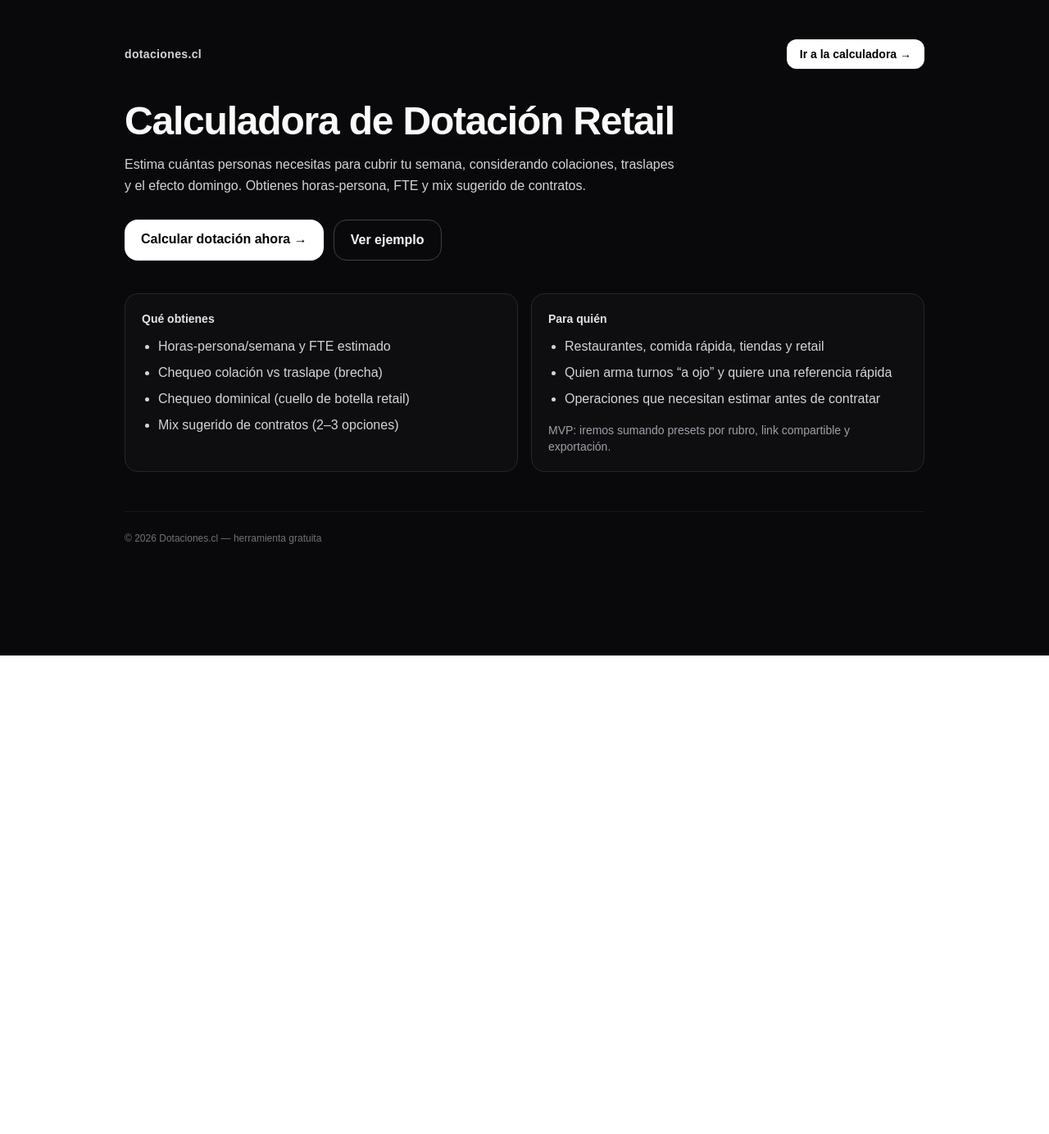
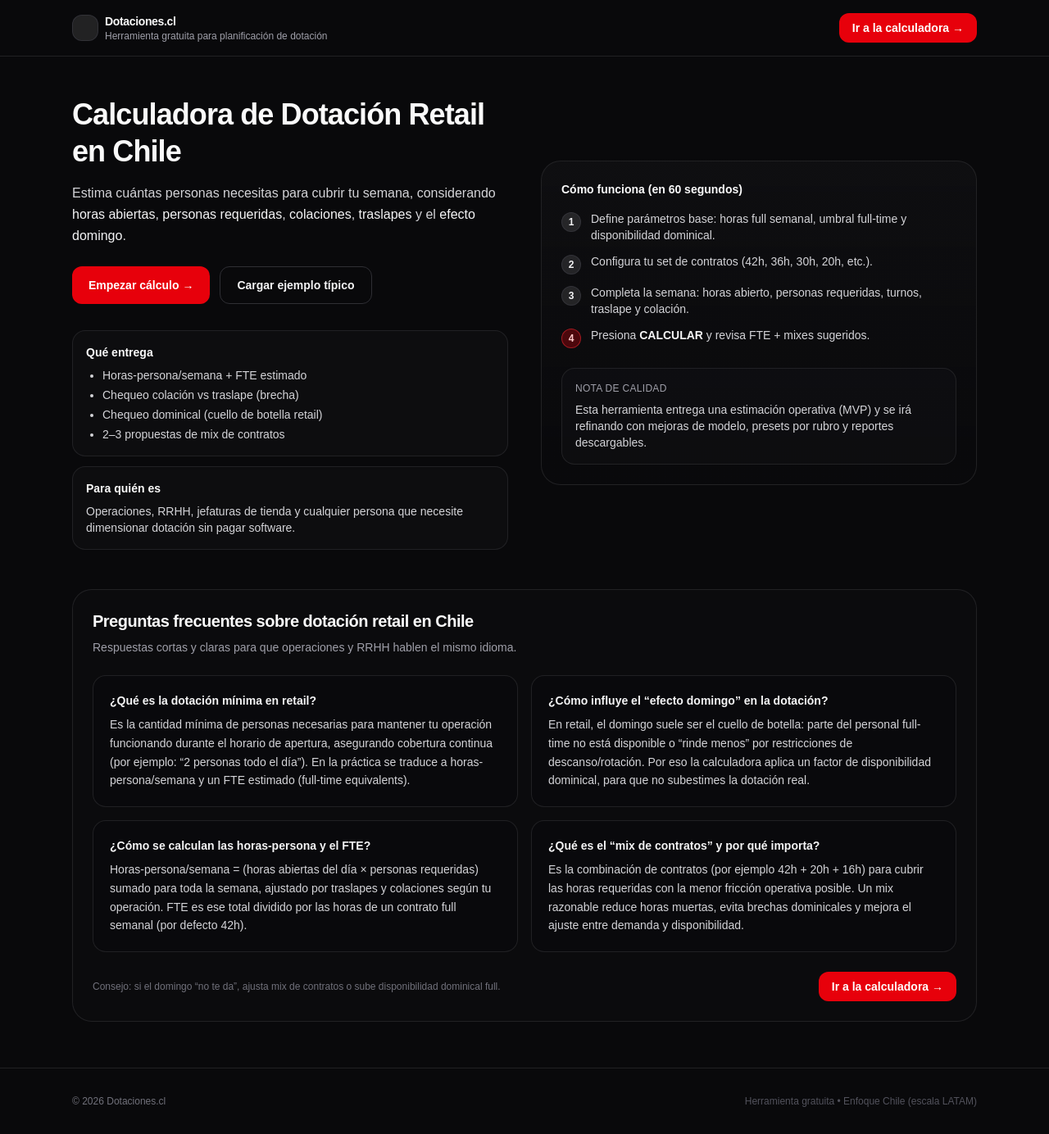
Before and after one commit to juanalegriadelafuente/dotacion-mvp, a Next.js app: page / in a window 1280 px wide. Shown: the whole page at 82% size. Before the commit the page ends 800 px from the top, so only its background shows below. Built offline with nearby package versions, Linux system fonts and the light colour scheme.

Commit message:
SEO: home pro + FAQ + schema FAQPage

```diff
--- a/src/app/page.tsx
+++ b/src/app/page.tsx
@@ -1,72 +1,221 @@
-export default function Home() {
+// src/app/page.tsx
+import Link from "next/link";
+
+const FAQ = [
+  {
+    q: "¿Qué es la dotación mínima en retail?",
+    a: "Es la cantidad mínima de personas necesarias para mantener tu operación funcionando durante el horario de apertura, asegurando cobertura continua (por ejemplo: “2 personas todo el día”). En la práctica se traduce a horas-persona/semana y un FTE estimado (full-time equivalents).",
+  },
+  {
+    q: "¿Cómo influye el “efecto domingo” en la dotación?",
+    a: "En retail, el domingo suele ser el cuello de botella: parte del personal full-time no está disponible o “rinde menos” por restricciones de descanso/rotación. Por eso la calculadora aplica un factor de disponibilidad dominical, para que no subestimes la dotación real.",
+  },
+  {
+    q: "¿Cómo se calculan las horas-persona y el FTE?",
+    a: "Horas-persona/semana = (horas abiertas del día × personas requeridas) sumado para toda la semana, ajustado por traslapes y colaciones según tu operación. FTE es ese total dividido por las horas de un contrato full semanal (por defecto 42h).",
+  },
+  {
+    q: "¿Qué es el “mix de contratos” y por qué importa?",
+    a: "Es la combinación de contratos (por ejemplo 42h + 20h + 16h) para cubrir las horas requeridas con la menor fricción operativa posible. Un mix razonable reduce horas muertas, evita brechas dominicales y mejora el ajuste entre demanda y disponibilidad.",
+  },
+];
+
+function FAQSchema() {
+  const jsonLd = {
+    "@context": "https://schema.org",
+    "@type": "FAQPage",
+    mainEntity: FAQ.map((f) => ({
+      "@type": "Question",
+      name: f.q,
+      acceptedAnswer: {
+        "@type": "Answer",
+        text: f.a,
+      },
+    })),
+  };
+
+  return (
+    <script
+      type="application/ld+json"
+      // eslint-disable-next-line react/no-danger
+      dangerouslySetInnerHTML={{ __html: JSON.stringify(jsonLd) }}
+    />
+  );
+}
+
+export default function HomePage() {
   return (
     <main className="min-h-screen bg-zinc-950 text-zinc-50">
-      <div className="mx-auto max-w-5xl px-6 py-12">
-        <header className="flex items-center justify-between">
-          <div className="text-sm font-semibold tracking-wide text-zinc-300">
-            dotaciones.cl
+      <FAQSchema />
+
+      {/* Top bar */}
+      <div className="border-b border-zinc-800/80">
+        <div className="mx-auto max-w-6xl px-6 py-4 flex items-center justify-between">
+          <div className="flex items-center gap-2">
+            <div className="h-8 w-8 rounded-xl bg-zinc-50/10 border border-zinc-700/60" />
+            <div className="leading-tight">
+              <div className="text-sm font-semibold tracking-tight">Dotaciones.cl</div>
+              <div className="text-xs text-zinc-400">Herramienta gratuita para planificación de dotación</div>
             </div>
-          <a
+          </div>
+
+          <div className="flex items-center gap-3">
+            <Link
               href="/calculadora"
-            className="rounded-xl bg-white px-4 py-2 text-sm font-semibold text-black hover:opacity-90"
+              className="inline-flex items-center justify-center rounded-xl bg-red-600 px-4 py-2 text-sm font-semibold text-white hover:bg-red-500 transition"
             >
               Ir a la calculadora →
-          </a>
-        </header>
+            </Link>
+          </div>
+        </div>
+      </div>
 
-        <section className="mt-10">
-          <h1 className="text-4xl font-extrabold tracking-tight sm:text-5xl">
-            Calculadora de Dotación Retail
+      {/* Hero */}
+      <section className="mx-auto max-w-6xl px-6 py-12">
+        <div className="grid gap-10 lg:grid-cols-2 lg:items-center">
+          <div>
+            <h1 className="text-4xl font-semibold tracking-tight leading-tight">
+              Calculadora de Dotación Retail en Chile
             </h1>
-          <p className="mt-4 max-w-2xl text-base leading-relaxed text-zinc-300">
-            Estima cuántas personas necesitas para cubrir tu semana, considerando colaciones,
-            traslapes y el efecto domingo. Obtienes horas-persona, FTE y mix sugerido de contratos.
+            <p className="mt-4 text-zinc-300 leading-relaxed">
+              Estima cuántas personas necesitas para cubrir tu semana, considerando{" "}
+              <span className="text-zinc-100 font-medium">horas abiertas</span>,{" "}
+              <span className="text-zinc-100 font-medium">personas requeridas</span>,{" "}
+              <span className="text-zinc-100 font-medium">colaciones</span>,{" "}
+              <span className="text-zinc-100 font-medium">traslapes</span> y el{" "}
+              <span className="text-zinc-100 font-medium">efecto domingo</span>.
             </p>
 
-          <div className="mt-7 flex flex-wrap gap-3">
-            <a
+            <div className="mt-6 flex flex-wrap gap-3">
+              <Link
                 href="/calculadora"
-              className="rounded-2xl bg-white px-5 py-3 font-semibold text-black hover:opacity-90"
+                className="inline-flex items-center justify-center rounded-xl bg-red-600 px-5 py-3 text-sm font-semibold text-white hover:bg-red-500 transition"
               >
-              Calcular dotación ahora →
-            </a>
-            <a
-              href="/calculadora"
-              className="rounded-2xl border border-zinc-700 px-5 py-3 font-semibold text-zinc-100 hover:bg-zinc-900"
+                Empezar cálculo →
+              </Link>
+              <Link
+                href="/calculadora?ejemplo=1"
+                className="inline-flex items-center justify-center rounded-xl border border-zinc-700/70 px-5 py-3 text-sm font-semibold text-zinc-100 hover:bg-zinc-900 transition"
               >
-              Ver ejemplo
-            </a>
+                Cargar ejemplo típico
+              </Link>
             </div>
 
-          <div className="mt-10 grid gap-4 sm:grid-cols-2">
-            <div className="rounded-2xl border border-zinc-800 bg-zinc-900/40 p-5">
-              <p className="text-sm font-semibold text-zinc-200">Qué obtienes</p>
-              <ul className="mt-3 list-disc space-y-2 pl-5 text-zinc-300">
-                <li>Horas-persona/semana y FTE estimado</li>
+            <div className="mt-8 grid gap-3">
+              <div className="rounded-2xl border border-zinc-800/80 bg-zinc-900/30 p-4">
+                <div className="text-sm font-semibold">Qué entrega</div>
+                <ul className="mt-2 list-disc pl-5 text-sm text-zinc-300 space-y-1">
+                  <li>Horas-persona/semana + FTE estimado</li>
                   <li>Chequeo colación vs traslape (brecha)</li>
                   <li>Chequeo dominical (cuello de botella retail)</li>
-                <li>Mix sugerido de contratos (2–3 opciones)</li>
+                  <li>2–3 propuestas de mix de contratos</li>
                 </ul>
               </div>
 
-            <div className="rounded-2xl border border-zinc-800 bg-zinc-900/40 p-5">
-              <p className="text-sm font-semibold text-zinc-200">Para quién</p>
-              <ul className="mt-3 list-disc space-y-2 pl-5 text-zinc-300">
-                <li>Restaurantes, comida rápida, tiendas y retail</li>
-                <li>Quien arma turnos “a ojo” y quiere una referencia rápida</li>
-                <li>Operaciones que necesitan estimar antes de contratar</li>
-              </ul>
-              <p className="mt-4 text-sm text-zinc-400">
-                MVP: iremos sumando presets por rubro, link compartible y exportación.
+              <div className="rounded-2xl border border-zinc-800/80 bg-zinc-900/30 p-4">
+                <div className="text-sm font-semibold">Para quién es</div>
+                <p className="mt-2 text-sm text-zinc-300">
+                  Operaciones, RRHH, jefaturas de tienda y cualquier persona que necesite
+                  dimensionar dotación sin pagar software.
                 </p>
+              </div>
+            </div>
+          </div>
+
+          {/* Right panel */}
+          <div className="rounded-3xl border border-zinc-800/80 bg-gradient-to-b from-zinc-900/40 to-zinc-950 p-6">
+            <div className="text-sm font-semibold">Cómo funciona (en 60 segundos)</div>
+            <ol className="mt-4 space-y-3 text-sm text-zinc-300">
+              <li className="flex gap-3">
+                <div className="mt-0.5 h-6 w-6 shrink-0 rounded-full bg-zinc-50/10 border border-zinc-700/60 flex items-center justify-center text-xs font-semibold text-zinc-100">
+                  1
+                </div>
+                <div>
+                  Define parámetros base: horas full semanal, umbral full-time y disponibilidad dominical.
+                </div>
+              </li>
+              <li className="flex gap-3">
+                <div className="mt-0.5 h-6 w-6 shrink-0 rounded-full bg-zinc-50/10 border border-zinc-700/60 flex items-center justify-center text-xs font-semibold text-zinc-100">
+                  2
+                </div>
+                <div>Configura tu set de contratos (42h, 36h, 30h, 20h, etc.).</div>
+              </li>
+              <li className="flex gap-3">
+                <div className="mt-0.5 h-6 w-6 shrink-0 rounded-full bg-zinc-50/10 border border-zinc-700/60 flex items-center justify-center text-xs font-semibold text-zinc-100">
+                  3
+                </div>
+                <div>
+                  Completa la semana: horas abierto, personas requeridas, turnos, traslape y colación.
+                </div>
+              </li>
+              <li className="flex gap-3">
+                <div className="mt-0.5 h-6 w-6 shrink-0 rounded-full bg-red-600/30 border border-red-500/50 flex items-center justify-center text-xs font-semibold text-red-200">
+                  4
+                </div>
+                <div>
+                  Presiona <span className="font-semibold text-zinc-100">CALCULAR</span> y revisa FTE + mixes sugeridos.
+                </div>
+              </li>
+            </ol>
+
+            <div className="mt-6 rounded-2xl border border-zinc-800/80 bg-zinc-900/30 p-4">
+              <div className="text-xs uppercase tracking-wide text-zinc-400">
+                Nota de calidad
+              </div>
+              <p className="mt-2 text-sm text-zinc-300">
+                Esta herramienta entrega una estimación operativa (MVP) y se irá refinando con mejoras de
+                modelo, presets por rubro y reportes descargables.
+              </p>
+            </div>
           </div>
         </div>
       </section>
 
-        <footer className="mt-12 border-t border-zinc-900 pt-6 text-xs text-zinc-500">
-          © {new Date().getFullYear()} Dotaciones.cl — herramienta gratuita
+      {/* FAQ */}
+      <section className="mx-auto max-w-6xl px-6 pb-14">
+        <div className="rounded-3xl border border-zinc-800/80 bg-zinc-900/20 p-6">
+          <h2 className="text-xl font-semibold tracking-tight">
+            Preguntas frecuentes sobre dotación retail en Chile
+          </h2>
+          <p className="mt-2 text-sm text-zinc-400">
+            Respuestas cortas y claras para que operaciones y RRHH hablen el mismo idioma.
+          </p>
+
+          <div className="mt-6 grid gap-4 md:grid-cols-2">
+            {FAQ.map((f) => (
+              <div
+                key={f.q}
+                className="rounded-2xl border border-zinc-800/80 bg-zinc-950/30 p-5"
+              >
+                <div className="text-sm font-semibold text-zinc-100">{f.q}</div>
+                <div className="mt-2 text-sm text-zinc-300 leading-relaxed">{f.a}</div>
+              </div>
+            ))}
+          </div>
+
+          <div className="mt-6 flex flex-wrap items-center justify-between gap-3">
+            <div className="text-xs text-zinc-500">
+              Consejo: si el domingo “no te da”, ajusta mix de contratos o sube disponibilidad dominical full.
+            </div>
+            <Link
+              href="/calculadora"
+              className="inline-flex items-center justify-center rounded-xl bg-red-600 px-4 py-2 text-sm font-semibold text-white hover:bg-red-500 transition"
+            >
+              Ir a la calculadora →
+            </Link>
+          </div>
+        </div>
+      </section>
+
+      {/* Footer */}
+      <footer className="border-t border-zinc-800/80">
+        <div className="mx-auto max-w-6xl px-6 py-8 text-xs text-zinc-500 flex flex-wrap items-center justify-between gap-3">
+          <div>© {new Date().getFullYear()} Dotaciones.cl</div>
+          <div className="text-zinc-600">
+            Herramienta gratuita • Enfoque Chile (escala LATAM)
+          </div>
+        </div>
       </footer>
-      </div>
     </main>
   );
 }
```
Lines whose indentation alone changed are shown as unchanged.
